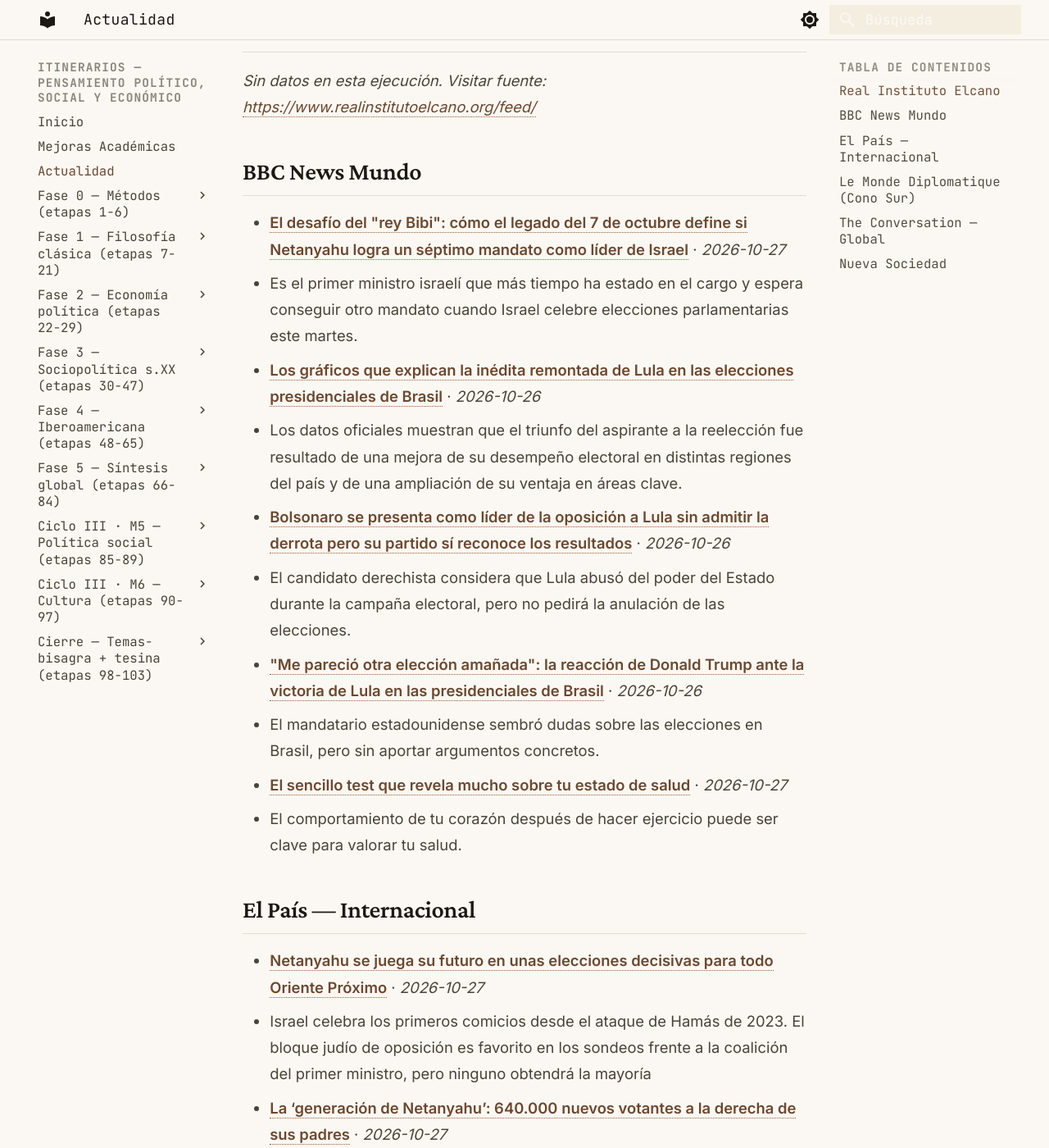
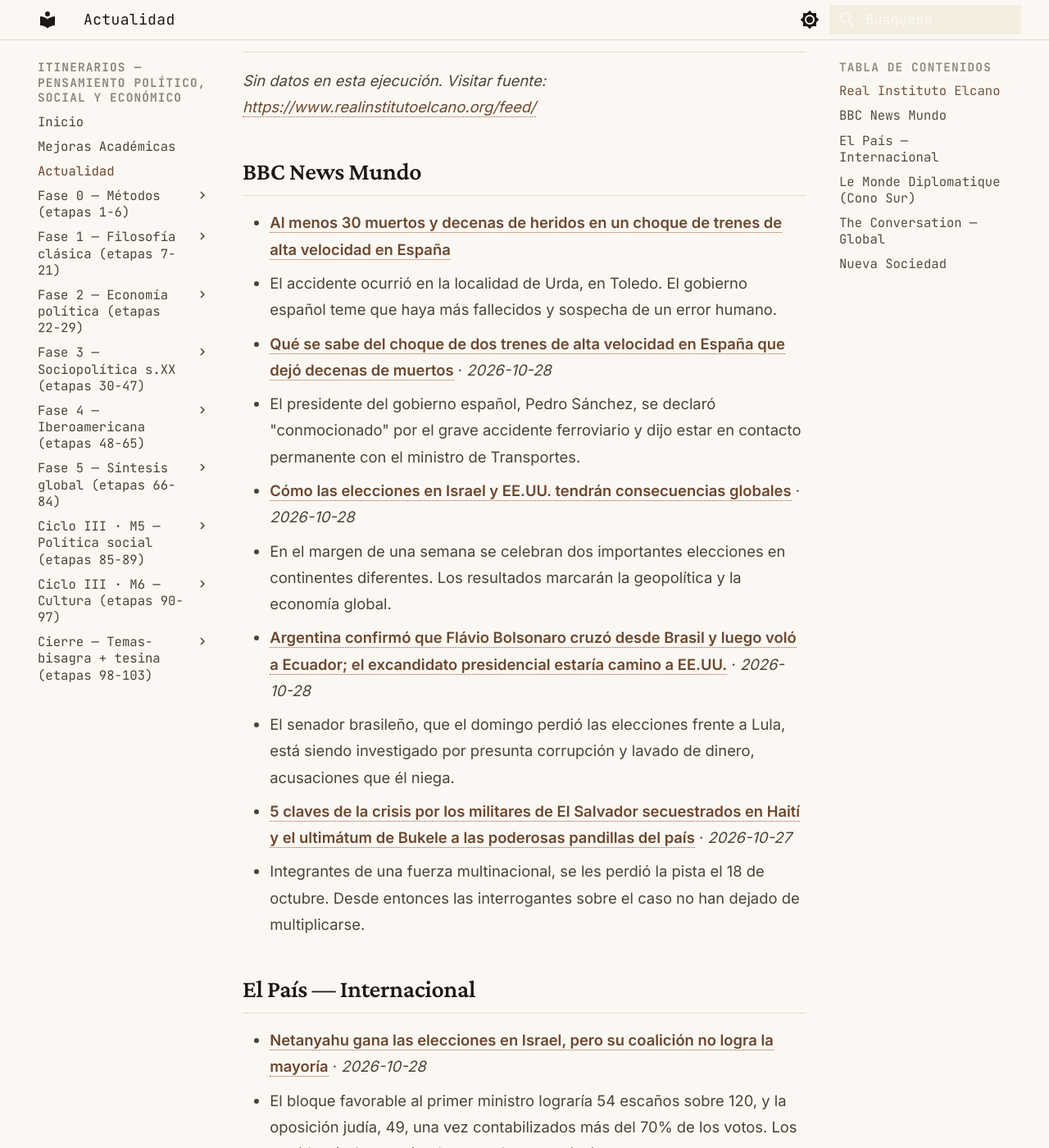
Before and after one commit to MrSpagVi/Curso, an MkDocs documentation site: the page built from docs/actualidad.md, in a window 1280 px wide and 1400 px high, scrolled down 643 px. Shown: the whole window at 82% size. Built offline with MkDocs 1.6.1 and Material for MkDocs 9.7.7, drawn with Linux system fonts in a browser that asks for light colours; some of the changed text lies outside the part shown.

Commit message:
auto: actualidad 2026-10-28

```diff
--- a/docs/actualidad.md
+++ b/docs/actualidad.md
@@ -6,7 +6,7 @@ title: Actualidad
 
 Últimos titulares de fuentes que dictan agenda en ciencia política y geopolítica. Actualizado automáticamente cada día (vía GitHub Actions).
 
-_Última actualización: 2026-10-27 11:18 UTC_
+_Última actualización: 2026-10-28 11:52 UTC_
 
 !!! tip "Ritual mensual — #actualidad"
     El último sábado de cada mes: agarrá **un** titular de los de abajo y escribí **300 palabras** aplicándole **2 autores** del último mes que leíste. ¿Qué diría cada uno? ¿En qué chocan? No resumas la noticia — usala como caso para pensar con las herramientas que venís construyendo. Guardá el texto con el tag `#actualidad` en tu sistema de notas. Esto convierte la teoría en criterio sobre la coyuntura: el objetivo del plan no es citar a Maquiavelo, es leer el presente con él.
@@ -17,25 +17,25 @@ _Sin datos en esta ejecución. Visitar fuente: [https://www.realinstitutoelcano.
 
 ## BBC News Mundo
 
-- **[El desafío del "rey Bibi": cómo el legado del 7 de octubre define si Netanyahu logra un séptimo mandato como líder de Israel](https://www.bbc.com/mundo/articles/cjg473r01g73o?at_medium=RSS&at_campaign=rss)** · *2026-10-27*
-  - Es el primer ministro israelí que más tiempo ha estado en el cargo y espera conseguir otro mandato cuando Israel celebre elecciones parlamentarias este martes.
-- **[Los gráficos que explican la inédita remontada de Lula en las elecciones presidenciales de Brasil](https://www.bbc.com/mundo/articles/cr2ke8j4944po?at_medium=RSS&at_campaign=rss)** · *2026-10-26*
-  - Los datos oficiales muestran que el triunfo del aspirante a la reelección fue resultado de una mejora de su desempeño electoral en distintas regiones del país y de una ampliación de su ventaja en áreas clave.
-- **[Bolsonaro se presenta como líder de la oposición a Lula sin admitir la derrota pero su partido sí reconoce los resultados](https://www.bbc.com/mundo/articles/cm4g172l4k87o?at_medium=RSS&at_campaign=rss)** · *2026-10-26*
-  - El candidato derechista considera que Lula abusó del poder del Estado durante la campaña electoral, pero no pedirá la anulación de las elecciones.
-- **["Me pareció otra elección amañada": la reacción de Donald Trump ante la victoria de Lula en las presidenciales de Brasil](https://www.bbc.com/mundo/articles/cm0j05gd09jyo?at_medium=RSS&at_campaign=rss)** · *2026-10-26*
-  - El mandatario estadounidense sembró dudas sobre las elecciones en Brasil, pero sin aportar argumentos concretos.
-- **[El sencillo test que revela mucho sobre tu estado de salud](https://www.bbc.com/mundo/articles/crd6dxn11vpvo?at_medium=RSS&at_campaign=rss)** · *2026-10-27*
-  - El comportamiento de tu corazón después de hacer ejercicio puede ser clave para valorar tu salud.
+- **[Al menos 30 muertos y decenas de heridos en un choque de trenes de alta velocidad en España](https://www.bbc.co.uk/mundo/live/c6lyk9npxzqlt?at_medium=RSS&at_campaign=rss)**
+  - El accidente ocurrió en la localidad de Urda, en Toledo. El gobierno español teme que haya más fallecidos y sospecha de un error humano.
+- **[Qué se sabe del choque de dos trenes de alta velocidad en España que dejó decenas de muertos](https://www.bbc.com/mundo/articles/crgj906pn4wdo?at_medium=RSS&at_campaign=rss)** · *2026-10-28*
+  - El presidente del gobierno español, Pedro Sánchez, se declaró "conmocionado" por el grave accidente ferroviario y dijo estar en contacto permanente con el ministro de Transportes.
+- **[Cómo las elecciones en Israel y EE.UU. tendrán consecuencias globales](https://www.bbc.com/mundo/articles/cmn8wzn7vd26o?at_medium=RSS&at_campaign=rss)** · *2026-10-28*
+  - En el margen de una semana se celebran dos importantes elecciones en continentes diferentes. Los resultados marcarán la geopolítica y la economía global.
+- **[Argentina confirmó que Flávio Bolsonaro cruzó desde Brasil y luego voló a Ecuador; el excandidato presidencial estaría camino a EE.UU.](https://www.bbc.com/mundo/articles/c6n8d79kvnggo?at_medium=RSS&at_campaign=rss)** · *2026-10-28*
+  - El senador brasileño, que el domingo perdió las elecciones frente a Lula, está siendo investigado por presunta corrupción y lavado de dinero, acusaciones que él niega.
+- **[5 claves de la crisis por los militares de El Salvador secuestrados en Haití y el ultimátum de Bukele a las poderosas pandillas del país](https://www.bbc.com/mundo/articles/cwg7xe5gnvzeo?at_medium=RSS&at_campaign=rss)** · *2026-10-27*
+  - Integrantes de una fuerza multinacional, se les perdió la pista el 18 de octubre. Desde entonces las interrogantes sobre el caso no han dejado de multiplicarse.
 
 ## El País — Internacional
 
-- **[Netanyahu se juega su futuro en unas elecciones decisivas para todo Oriente Próximo](https://elpais.com/internacional/2026-10-27/netanyahu-se-juega-su-futuro-en-unas-elecciones-decisivas-para-todo-oriente-proximo.html)** · *2026-10-27*
-  - Israel celebra los primeros comicios desde el ataque de Hamás de 2023. El bloque judío de oposición es favorito en los sondeos frente a la coalición del primer ministro, pero ninguno obtendrá la mayoría
-- **[La ‘generación de Netanyahu’: 640.000 nuevos votantes a la derecha de sus padres](https://elpais.com/internacional/2026-10-27/la-generacion-de-netanyahu-640000-nuevos-votantes-a-la-derecha-de-sus-padres.html)** · *2026-10-27*
-  - Un 10% de israelíes acuden por primera vez a las urnas más radicales y religiosos que sus mayores. No conocen otro primer ministro ni un diálogo de paz con los palestinos
-- **[75.000 muertos después, Gaza es la gran ausente en las elecciones israelíes](https://elpais.com/internacional/2026-10-27/75000-muertos-despues-gaza-es-la-gran-ausente-en-las-elecciones-israelies.html)** · *2026-10-27*
-  - Los principales candidatos no han presentado un plan para el futuro de la Franja, devastada tras tres años de bombardeos, y se han centrado en las víctimas de Hamás
+- **[Netanyahu gana las elecciones en Israel, pero su coalición no logra la mayoría](https://elpais.com/internacional/2026-10-27/netanyahu-gana-las-elecciones-en-israel-pero-su-coalicion-queda-lejos-de-la-mayoria.html)** · *2026-10-28*
+  - El bloque favorable al primer ministro lograría 54 escaños sobre 120, y la oposición judía, 49, una vez contabilizados más del 70% de los votos. Los partidos árabes serán claves en las negociaciones
+- **[Claves para formar Gobierno en Israel tras las elecciones o regresar a las urnas: consulta del presidente, negociación y votación](https://elpais.com/internacional/2026-10-28/claves-para-formar-gobierno-en-israel-tras-las-elecciones-o-regresar-a-las-urnas-consulta-del-presidente-negociacion-y-votacion.html)** · *2026-10-28*
+  - Los partidos israelíes abren una negociación que se prevé ardua, que durará semanas y en la que las formaciones árabes tendrán un papel clave
+- **[Los detractores de Netanyahu contienen su entusiasmo: “Ganó, aunque será difícil que siga siendo primer ministro”](https://elpais.com/internacional/2026-10-27/los-detractores-de-netanyahu-contienen-su-entusiasmo-gano-aunque-sera-dificil-que-siga-siendo-primer-ministro.html)** · *2026-10-27*
+  - Los israelíes contrarios al Gobierno celebran el avance de la oposición, pero les preocupa que el Likud sea la primera fuerza
 - **[Brasil y los dueños del algoritmo](https://elpais.com/america/2026-10-27/brasil-y-los-duenos-del-algoritmo.html)** · *2026-10-27*
   - La victoria de Lula pone sobre la mesa que es posible ganar en las urnas a los tecnoligarcas, pero también la necesidad de poner freno a su asalto a la democracia
 - **[Postres variados](https://elpais.com/internacional/2026-10-27/postres-variados.html)** · *2026-10-27*
@@ -47,16 +47,16 @@ _Sin datos en esta ejecución. Visitar fuente: [https://www.eldiplo.org/feed/](h
 
 ## The Conversation — Global
 
-- **[Embrace lazy autumn gardening to protect wildlife](https://theconversation.com/embrace-lazy-autumn-gardening-to-protect-wildlife-294385)** · *2026-10-27*
-  - By simply doing less, we can promote habitat complexity and help increase species diversity.
-- **[Can your brain make you see ghosts? The science behind the Bloody Mary legend](https://theconversation.com/can-your-brain-make-you-see-ghosts-the-science-behind-the-bloody-mary-legend-290764)** · *2026-10-27*
-  - Your brain is perfectly capable of turning your own reflection into something monstrous.
-- **[Protein can help build and preserve muscle, but eating more has its limits](https://theconversation.com/protein-can-help-build-and-preserve-muscle-but-eating-more-has-its-limits-294802)** · *2026-10-27*
-  - Extra protein can support muscle growth, but its benefits depend on what you already eat and whether you challenge your muscles.
-- **[Brazil: Lula’s presidential win puts the brakes on the rise of the far right in Latin America](https://theconversation.com/brazil-lulas-presidential-win-puts-the-brakes-on-the-rise-of-the-far-right-in-latin-america-295219)** · *2026-10-27*
-  - President Lula’s spectacular reelection sends a clear a warning to the global far-right after seven conservative presidential wins in Latin America in 18 months.
-- **[Fries, cold spoons and eyebrow clamps: investigating the internet’s migraine remedies](https://theconversation.com/fries-cold-spoons-and-eyebrow-clamps-investigating-the-internets-migraine-remedies-294935)** · *2026-10-27*
-  - Strange Health explores the science behind viral migraine hacks with neuroscientist Amanda Ellison, who experiences migraine herself.
+- **[Eurovision 2027: Is Canada singing its way into the European Union?](https://theconversation.com/eurovision-2027-is-canada-singing-its-way-into-the-european-union-295040)** · *2026-10-28*
+  - Europeans and Canadians have always been friends; Canada’s Eurovision participation will only cement that. But historically, closer initial ties haven’t led to deeper integration over the long run.
+- **[The deep ocean’s protection against warming started to change in 2016. Nobody knows what happens now](https://theconversation.com/the-deep-oceans-protection-against-warming-started-to-change-in-2016-nobody-knows-what-happens-now-293088)** · *2026-10-28*
+  - Melting sea ice protects the deep ocean from warming – but when sea ice levels declined, the system began to break down.
+- **[Barcelona unrest: how to fabricate a protest in the age of TikTok](https://theconversation.com/barcelona-unrest-how-to-fabricate-a-protest-in-the-age-of-tiktok-295263)** · *2026-10-28*
+  - Looting in Barcelona on October 2024 was spurred by the anonymous ‘Blocus’ platform.
+- **[David Hockney: the celebrated artist is bigger in this immersive digital spectacle, but not closer](https://theconversation.com/david-hockney-the-celebrated-artist-is-bigger-in-this-immersive-digital-spectacle-but-not-closer-295148)** · *2026-10-28*
+  - Bigger and Closer (not smaller and further away) is a celebratory and spectacular portrait of the artist and his oeuvre but lacks depth and complexity.
+- **[Parents have one of Australia’s most important jobs, so why don’t we have policy for them?](https://theconversation.com/parents-have-one-of-australias-most-important-jobs-so-why-dont-we-have-policy-for-them-293334)** · *2026-10-28*
+  - Australia invests billions in children annually, but we still struggle to keep them safe, happy and healthy. It’s time to include the missing puzzle piece: parents.
 
 ## Nueva Sociedad
 
```
